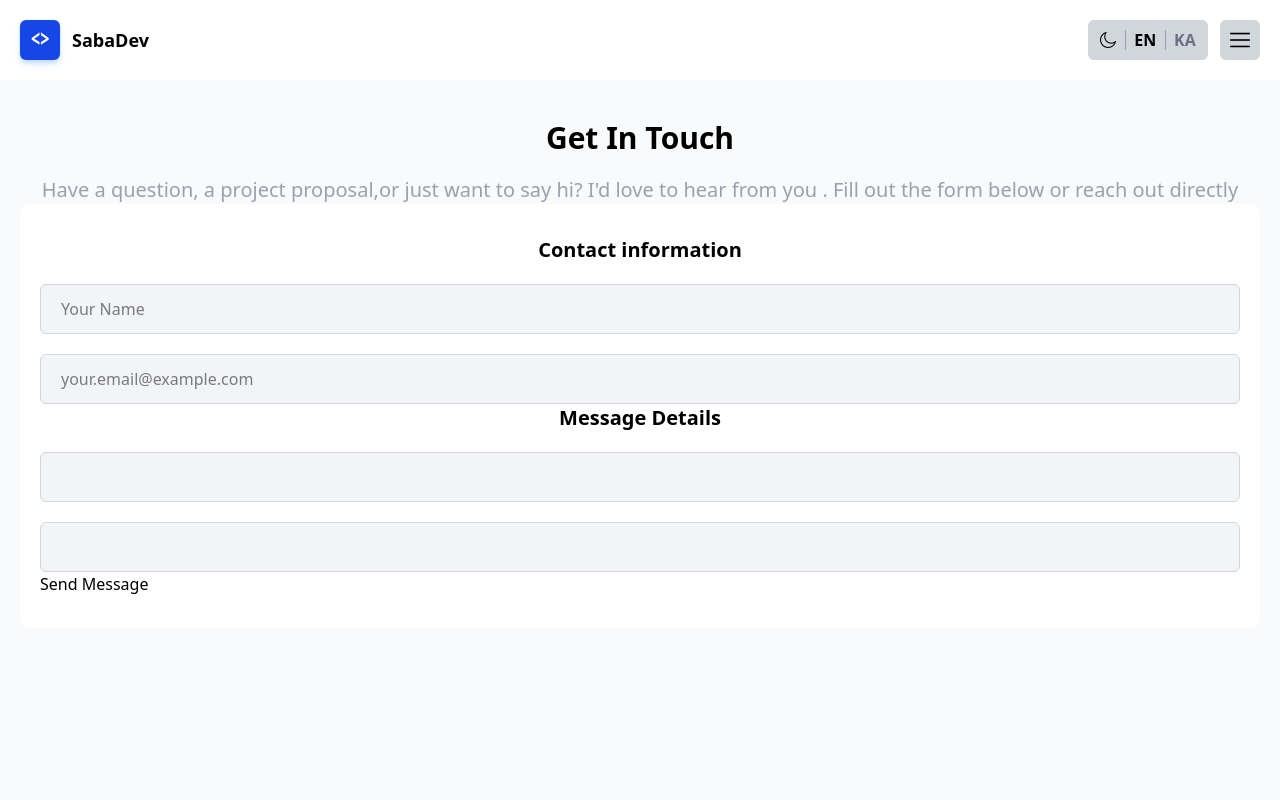
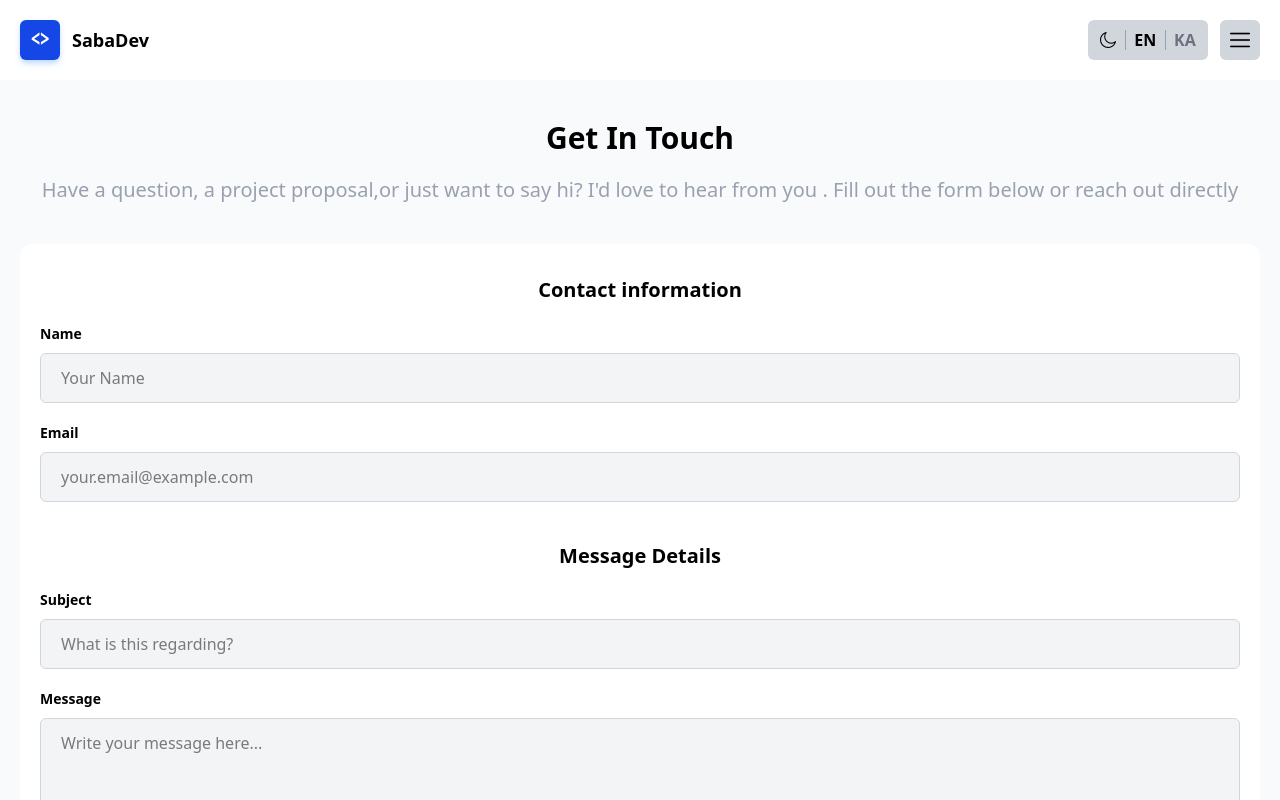
Before and after one commit to sabaPhruidze/portfolio, a React (Vite) app: page /contacts in a window 1280 px wide. Shown: the top 800 px of the page. Built offline with nearby package versions, Linux system fonts and the light colour scheme.

Commit message:
resend will be done later, My goal now is to find necessary icons and than add 2 more parts contact details and connect

```diff
--- a/src/components/contact/InputBox.tsx
+++ b/src/components/contact/InputBox.tsx
@@ -31,7 +31,7 @@ const InputBox = () => {
   const {
     register,
     handleSubmit,
-    formState: error,
+    formState: { errors },
     reset,
   } = useForm<GetInTouchSchema>({ resolver: zodResolver(getInTouchSchema) });
 
@@ -39,47 +39,75 @@ const InputBox = () => {
     console.log(data);
     reset();
   };
+  const legendClass = "text-center font-bold text-xl";
+  const labelClass = "font-bold text-sm inline-block mt-5";
   const inputClass =
-    "w-full py-3 border border-gray-300 mt-5 rounded-md px-5 outline-none bg-gray-100";
+    "w-full py-3 border border-gray-300 mt-2 rounded-md px-5 outline-none bg-gray-100";
+  const errorClass = "mt-1 text-red-500";
   return (
-    <section className="bg-white rounded-xl px-5 py-8">
+    <section className="bg-white rounded-xl px-5 py-8 mt-10">
       <form onSubmit={handleSubmit(onSubmit)}>
         {/* for better SEO */}
         <fieldset>
-          <legend className="text-center font-bold text-xl">
-            Contact information
-          </legend>
+          <legend className={legendClass}>Contact information</legend>
+          <label htmlFor="name" className={labelClass}>
+            Name
+          </label>
           <input
+            id="name"
             type="text"
             {...register("name")}
             className={inputClass}
             placeholder="Your Name"
           />
+          {errors?.name && <p className={errorClass}>{errors.name.message}</p>}
+          <label htmlFor="email" className={labelClass}>
+            Email
+          </label>
           <input
+            id="email"
             type="email"
             {...register("email")}
             className={inputClass}
             placeholder="your.email@example.com"
           />
+          {errors?.email && (
+            <p className={errorClass}>{errors.email.message}</p>
+          )}
         </fieldset>
         <fieldset>
-          <legend className="text-center font-bold text-xl">
-            Message Details
-          </legend>
+          <legend className={`${legendClass} pt-10`}>Message Details</legend>
+          <label htmlFor="subject" className={labelClass}>
+            Subject
+          </label>
           <input
             type="text"
+            id="subject"
             {...register("subject")}
             className={inputClass}
-            placeholder=""
+            placeholder="What is this regarding?"
           />
-          <input
-            type="text"
+          {errors?.subject && (
+            <p className={errorClass}>{errors.subject.message}</p>
+          )}
+          <label htmlFor="message" className={labelClass}>
+            Message
+          </label>
+          <textarea
             {...register("message")}
-            className={inputClass}
-            placeholder=""
+            className={`${inputClass} min-h-40`}
+            placeholder="Write your message here..."
           />
+          {errors?.message && (
+            <p className={errorClass}>{errors.message.message}</p>
+          )}
         </fieldset>
-        <button type="submit">Send Message</button>
+        <button
+          type="submit"
+          className="px-5 py-2 bg-blue-600 text-white rounded-md mt-5 font-bold"
+        >
+          Send Message
+        </button>
       </form>
     </section>
   );
--- a/src/pages/Contact.tsx
+++ b/src/pages/Contact.tsx
@@ -3,7 +3,7 @@ import InputBox from "../components/contact/InputBox";
 
 const Contact = () => {
   return (
-    <div className="px-5 pt-10 bg-gray-50 h-200">
+    <div className="px-5 pt-10 bg-gray-50 h-250">
       <GetInTouch />
       <InputBox />
     </div>
```
